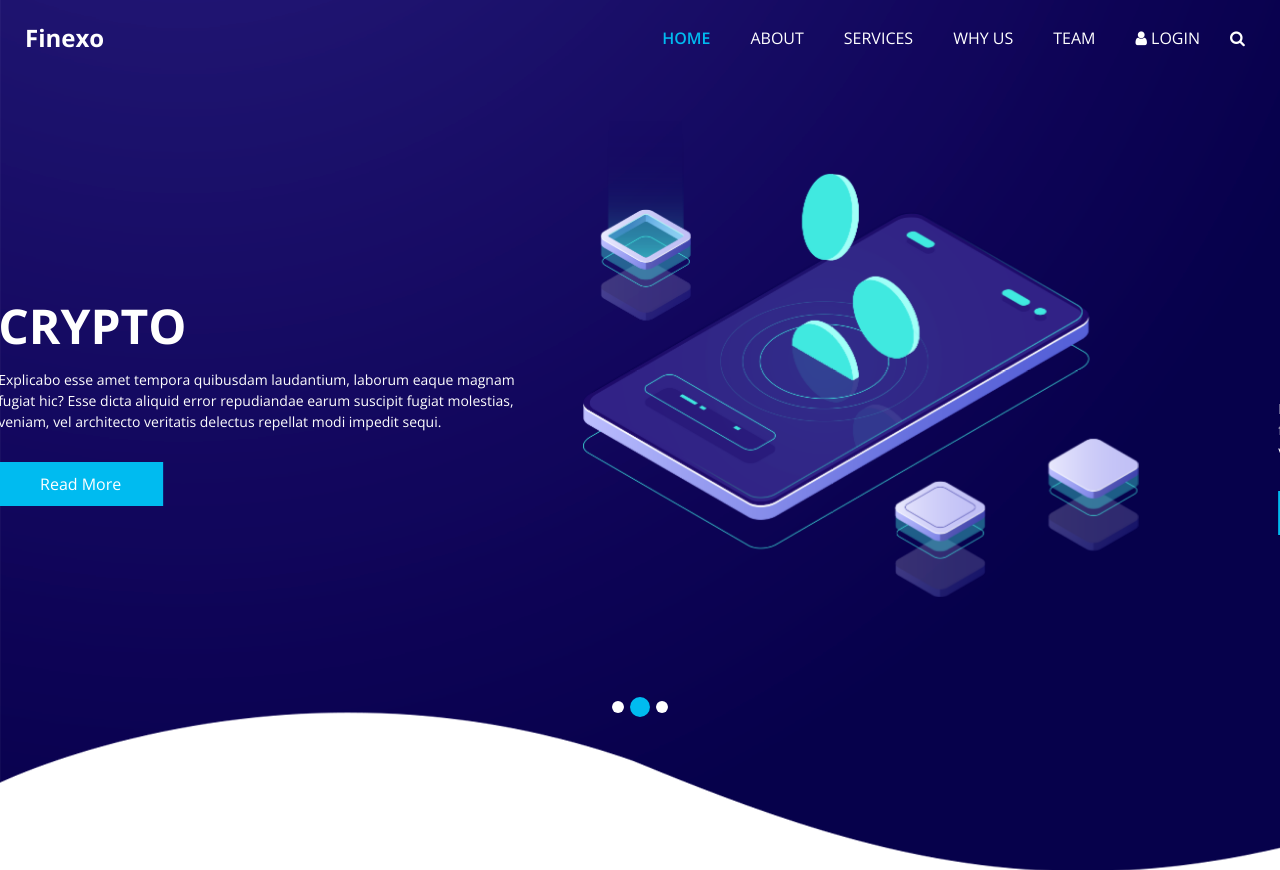
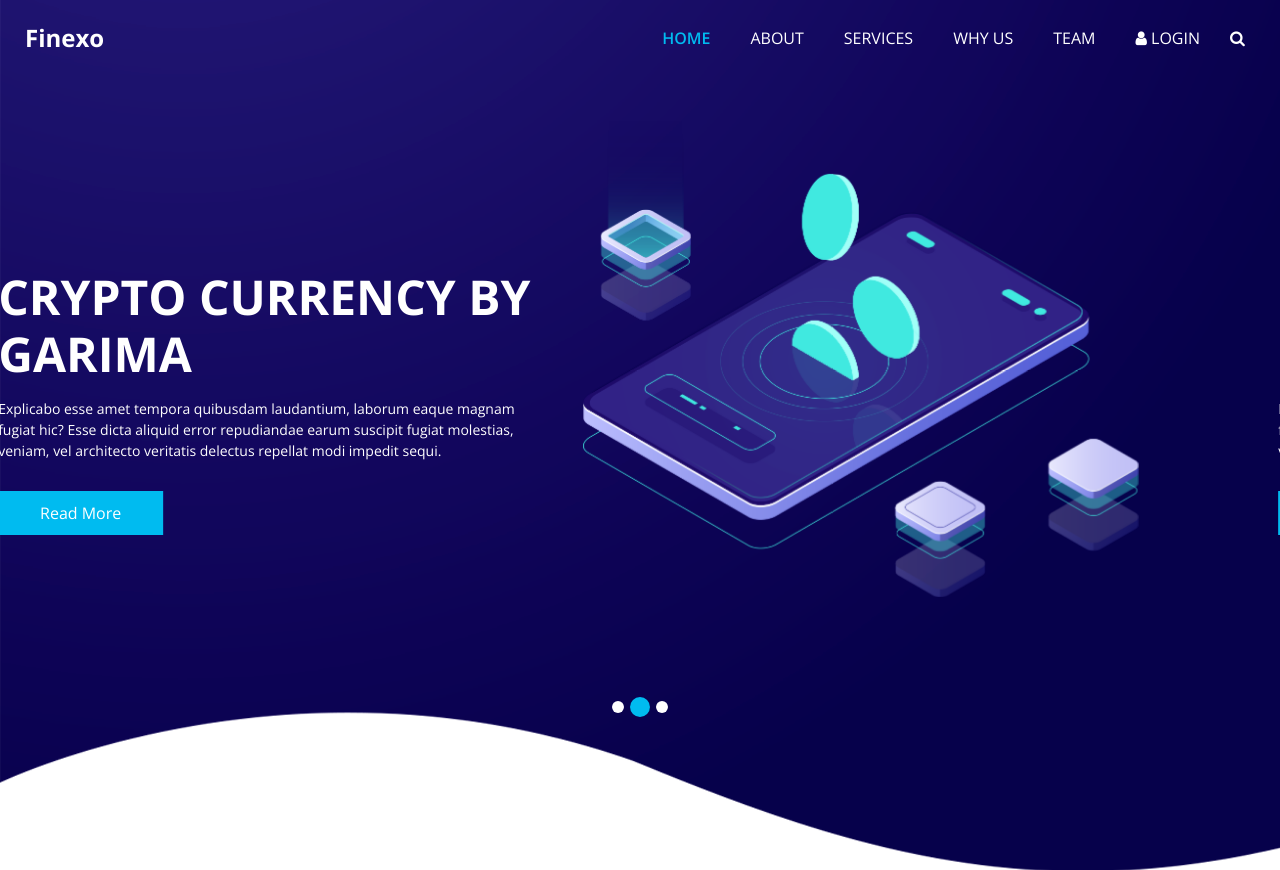
Before and after one commit to Garima1973/frontend-docker-cicd, a plain HTML site: page finexo-html/index.html in a window 1280 px wide. Shown: the top 870 px of the page. Drawn offline with nearby package versions, Linux system fonts and the light colour scheme; some packages are replaced by stand-ins of ours.

Commit message:
14 commit

```diff
--- a/finexo-html/index.html
+++ b/finexo-html/index.html
@@ -99,7 +99,7 @@
                 <div class="col-md-6 ">
                   <div class="detail-box">
                     <h1>
-                      Crypto
+                      Crypto currency by Garima
 
                     </h1>
                     <p>
```
